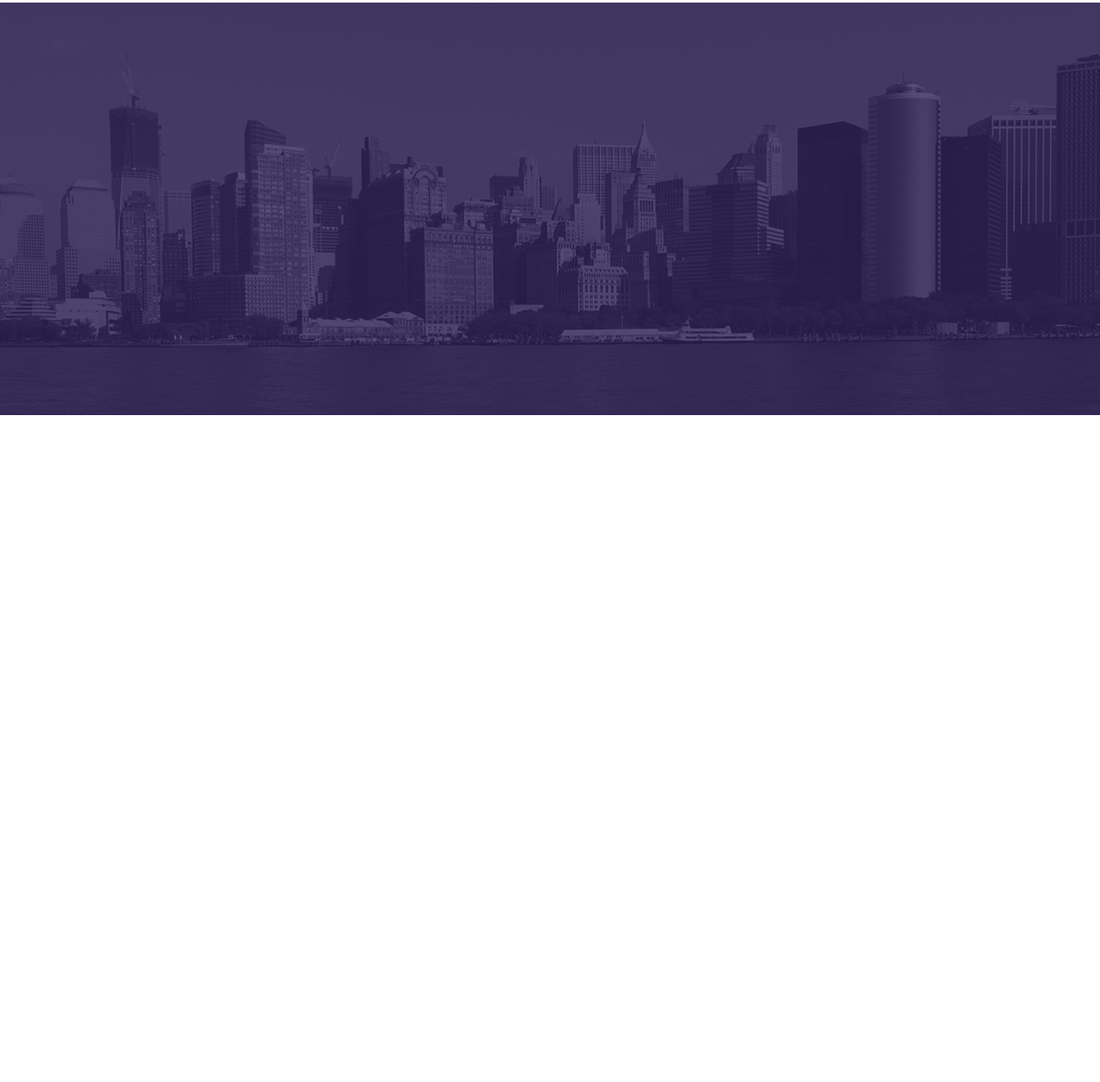
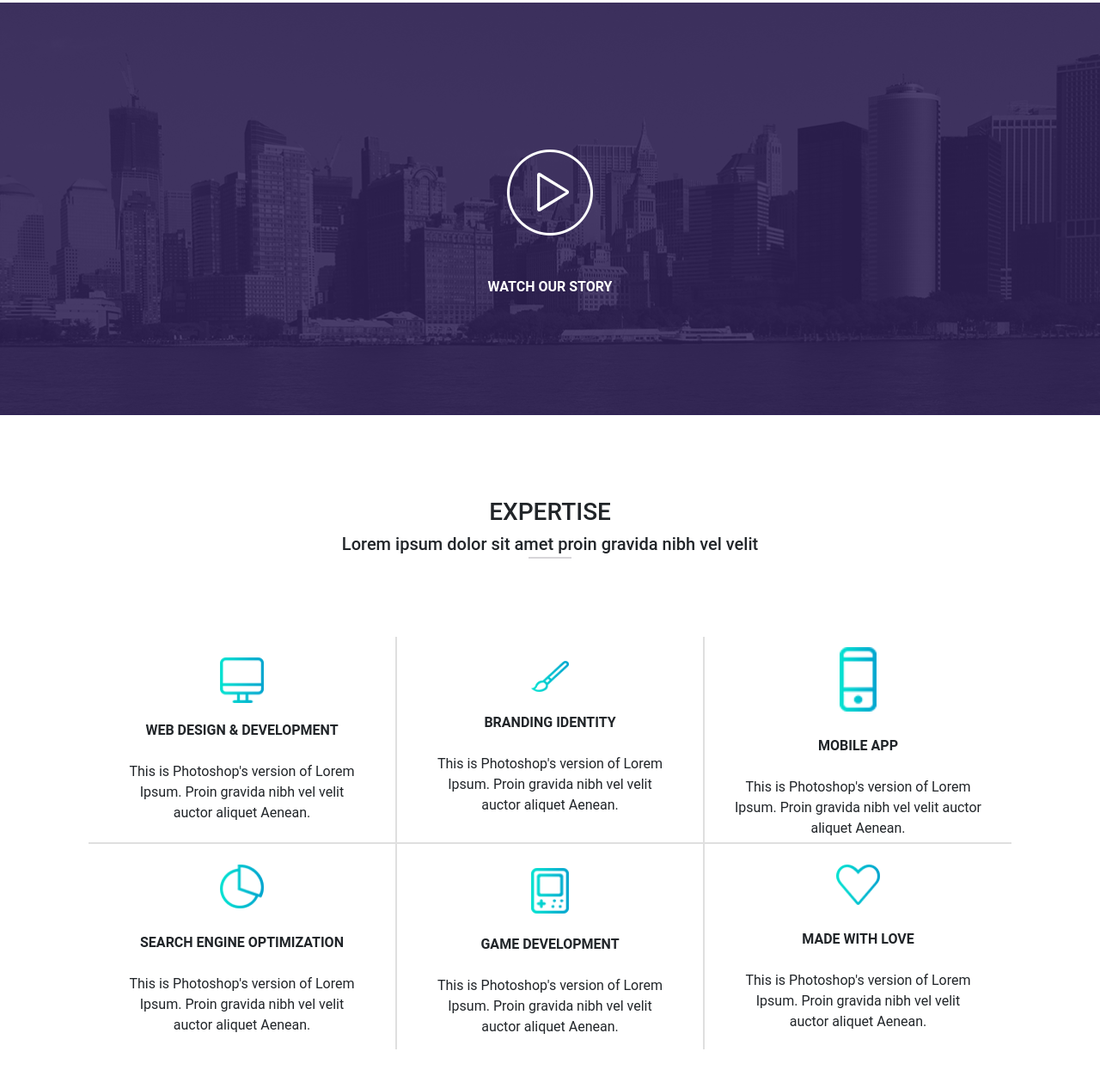
Before and after one commit to buratinok/test-page, a website: page src/pages/index.html in a window 1280 px wide. Shown: the part 553-1812 px from the top of the page at 86% size. Before the commit the page ends 1036 px from the top, so only its background shows below. Drawn offline with nearby package versions, Linux system fonts and the light colour scheme; files that its build step writes are made by us from their sources; files whose address does not match are found by name.

Commit message:
добавио блок

```diff
--- a/src/assets/scss/components/_watch-our-story.scss
+++ b/src/assets/scss/components/_watch-our-story.scss
@@ -18,8 +18,22 @@
     	height: 100%;
     	top: 0;
     	left: 0;
-    	opacity: .8;
+    	opacity: .85;
     	z-index: 0;
 
     }
+
+    a {
+        cursor: pointer;
+        z-index: 1;
+    }
+
+    .play-video {
+        height: 481px;
+    }
+
+    p {
+        color: white;
+        z-index: 1;
+    }
 }
--- /dev/null
+++ b/src/assets/scss/components/expertise.scss
@@ -0,0 +1,32 @@
+.section-expertise {
+
+	.card-4, .card-5, .card-6 {
+		border-bottom: none;
+	}
+
+		.card-1, .card-2, .card-3 {
+			border-top: none;
+		}
+
+			.card-1, .card-4 {
+				border-left: none;
+			}
+
+				.card-3, .card-6 {
+					border-right: none;
+				}
+
+					.expertise-title {
+
+						&:before {
+							position: absolute;
+							content: "";
+							width: 50px;
+							height: 2px;
+							background: rgba(198, 196, 201, 0.7);
+							align-items: center;
+							margin-top: 25px;
+						}
+					}
+
+}
--- a/src/assets/scss/style.scss
+++ b/src/assets/scss/style.scss
@@ -24,6 +24,7 @@
 // <!--section WATCH OUR STORY-->
 @import "components/watch-our-story";
 // <!--section EXPERTISE-->
+@import "components/expertise";
 // <!--section MEET OUR AMAZING TEAM-->
 // <!--section JANE GALADRIEL-->
 // <!--section GIVE US A GOOD NEWS-->
--- /dev/null
+++ b/src/partials/components/expertise.html
@@ -0,0 +1,61 @@
+<section class="section-expertise">
+	<div class="container p-5">
+
+		<div class="expertise-title d-flex justify-content-center align-items-center flex-column p-5">
+			<h3 class="text-uppercase">Expertise</h3>
+			<h5 class="mb-5">Lorem ipsum dolor sit amet proin gravida nibh vel velit</h5>
+		</div>
+
+		<div class="row justify-content-center align-items-center">
+			<div class="col-15">
+				<div class="card-1 col-4 float-left card align-items-center p-4" style="width: 25rem; height: 15rem;">
+				  <img src="assets/img/expertise/web-design.png" class="card-img-top col-md-2 p-0" alt="...">
+				  <div class="card-body text-center">
+				    <p class="card-title text-uppercase font-weight-bold mb-4">Web design & development</p>
+				    <p class="card-text">This is Photoshop's version  of Lorem Ipsum. Proin gravida nibh vel velit auctor aliquet Aenean.</p>
+				  </div>
+				</div>
+
+				<div class="card-2 col-4 float-left card align-items-center p-4" style="width: 25rem; height: 15rem;">
+				  <img src="assets/img/expertise/branding.png" class="card-img-top col-md-2 p-1" alt="...">
+				  <div class="card-body text-center">
+				    <p class="card-title text-uppercase font-weight-bold mb-4">Branding identity</p>
+				    <p class="card-text">This is Photoshop's version  of Lorem Ipsum. Proin gravida nibh vel velit auctor aliquet Aenean.</p>
+				  </div>
+				</div>
+
+				<div class="card-3 col-4 float-left card align-items-center p-1" style="width: 25rem; height: 15rem;">
+				  <img src="assets/img/expertise/mobile-app.png" class="card-img-top col-md-2 p-2" alt="...">
+				  <div class="card-body text-center">
+				    <p class="card-title text-uppercase font-weight-bold mb-4">Mobile app</p>
+				    <p class="card-text">This is Photoshop's version  of Lorem Ipsum. Proin gravida nibh vel velit auctor aliquet Aenean.</p>
+				  </div>
+				</div>
+
+				<div class="card-4 col-4 float-left card align-items-center p-4" style="width: 25rem; height: 15rem;">
+				  <img src="assets/img/expertise/search.png" class="card-img-top col-md-2 p-0 mb-2" alt="...">
+				  <div class="card-body text-center">
+				    <p class="card-title text-uppercase font-weight-bold mb-4">Search engine optimization</p>
+				    <p class="card-text">This is Photoshop's version  of Lorem Ipsum. Proin gravida nibh vel velit auctor aliquet Aenean.</p>
+				  </div>
+				</div>
+
+				<div class="card-5 col-4 float-left card align-items-center p-4" style="width: 25rem; height: 15rem;">
+				  <img src="assets/img/expertise/game-development.png" class="card-img-top col-md-2 p-1" alt="...">
+				  <div class="card-body text-center">
+				    <p class="card-title text-uppercase font-weight-bold mb-4">Game development</p>
+				    <p class="card-text">This is Photoshop's version  of Lorem Ipsum. Proin gravida nibh vel velit auctor aliquet Aenean.</p>
+				  </div>
+				</div>
+
+				<div class="card-6 col-4 float-left card align-items-center p-4" style="width: 25rem; height: 15rem;">
+				  <img src="assets/img/expertise/hearth.png" class="card-img-top col-md-2 p-0" alt="...">
+				  <div class="card-body text-center">
+				    <p class="card-title text-uppercase font-weight-bold mb-4 mt-2">Made with love</p>
+				    <p class="card-text">This is Photoshop's version  of Lorem Ipsum. Proin gravida nibh vel velit auctor aliquet Aenean.</p>
+				  </div>
+				</div>
+			</div>
+		</div>
+	</div>
+</section>
--- a/src/partials/components/watch-our-story.html
+++ b/src/partials/components/watch-our-story.html
@@ -1,4 +1,6 @@
 <section class="section-story">
-
-
+	<div class="play-video d-flex justify-content-center align-items-center flex-column">
+		<a href="#" class="p-5"><img src="assets/img/play.png"></a>
+		<p class="font-weight-bold text-uppercase">Watch our story</p>
+	</div>
 </section>
--- a/src/partials/home.html
+++ b/src/partials/home.html
@@ -6,6 +6,7 @@
 <!--section WATCH OUR STORY-->
 {{>watch-our-story}}
 <!--section EXPERTISE-->
+{{>expertise}}
 <!--section MEET OUR AMAZING TEAM-->
 <!--section JANE GALADRIEL-->
 <!--section GIVE US A GOOD NEWS-->
```
Also changed, not shown: src/assets/img/expertise/branding.png (added), src/assets/img/expertise/game-development.png (added), src/assets/img/expertise/hearth.png (added), src/assets/img/expertise/mobile-app.png (added), src/assets/img/expertise/search.png (added), src/assets/img/expertise/web-design.png (added), src/assets/img/play.png (added).
